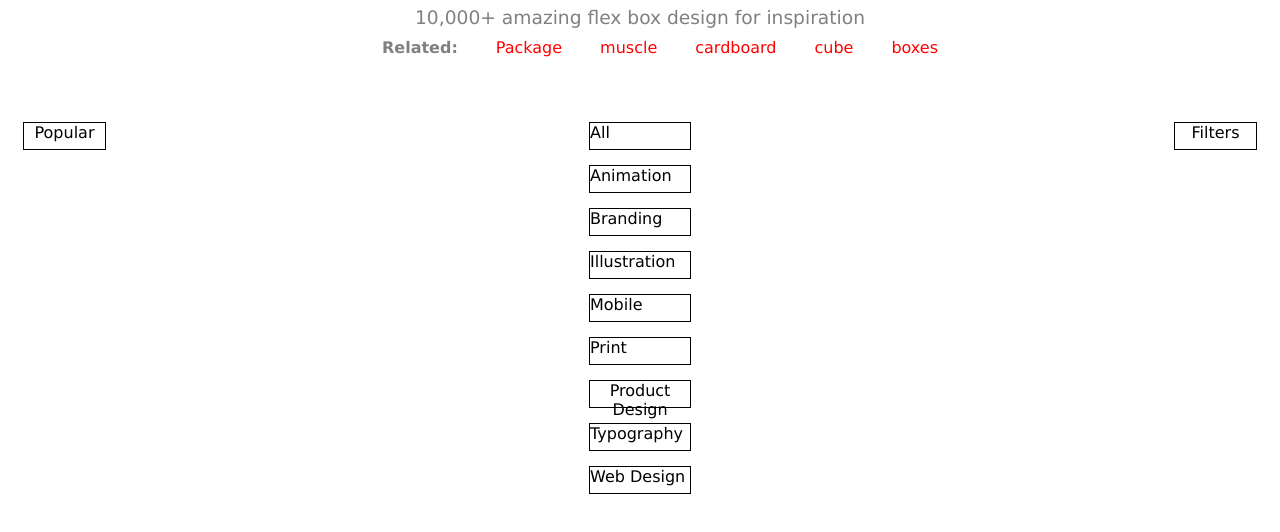
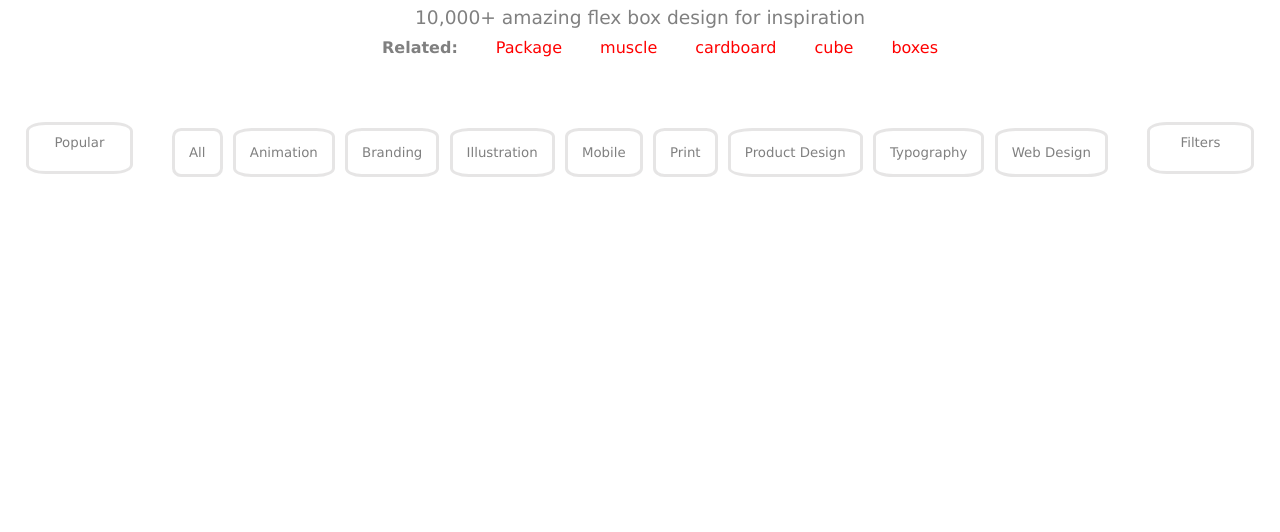
Before and after one commit to andrewb1991/WD-PT, a plain HTML site: page M1/M1D7/ESERCITAZIONE/BUILD/MOCKUP/index.html in a window 1280 px wide. Shown: the part 70-602 px from the top of the page. Drawn offline with Linux system fonts and the light colour scheme.

Commit message:
26 10 2022

```diff
--- a/M1/M1D7/ESERCITAZIONE/BUILD/MOCKUP/index.html
+++ b/M1/M1D7/ESERCITAZIONE/BUILD/MOCKUP/index.html
@@ -26,8 +26,9 @@
     </header>
     <section class="nav2">
         <div id="subtitle2">Popular</div>
-    <nav  id="subtitle3">
-        <span >All</span>
+        <nav id="subtitle3">
+            <div class="sub_block">
+                <span>All</span>
                 <span>Animation</span>
                 <span>Branding</span>
                 <span>Illustration</span>
@@ -36,8 +37,22 @@
                 <span>Product Design</span>
                 <span>Typography</span>
                 <span>Web Design</span>
+
+            </div>
         </nav>
         <div id="subtitle2">Filters</div>
+    </section>
+    <section class="nav3">
+        <!-- DIV 1 COMPRENDE FOTO E DIDASCALIA
+        DIDASCALIA COMPRENDE DUE DIV: UNO CON LOGO NOME E CATEGORIA --- UNO CON LOGO LIKE N LIKE LOGO VIEWS N VIEWS -->
+<div class="navcard">
+    <div class="navfoto">
+
+    </div>
+    <div class="navinfo">
+
+    </div>
+</div>
 
     </section>
 </body>
--- a/M1/M1D7/ESERCITAZIONE/BUILD/MOCKUP/style.css
+++ b/M1/M1D7/ESERCITAZIONE/BUILD/MOCKUP/style.css
@@ -40,25 +40,66 @@ cursor: pointer;
 
 .nav2 {
     width: 100%;
-    height: 300px;
+    height: 100px;
     display: flex;
-    justify-content: space-between;
+    justify-content: space-around;
+    color: grey;
+    font-size: 10pt;
 }
 
 #subtitle2 {
     margin: 15px;
-    border: 1px solid black;
+    border: 3px solid rgba(124, 122, 122, 0.192);
+    padding: 10px;
+    border-radius: 18%;
     height: 26px;
     width: 81px;
     text-align: center;
+    transition: border 1.6s ease;
+    transition: color 0.4s ease-in-out;
+
 }
 
-#subtitle3 > span {
+#subtitle3  {
     margin: 15px;
-    border: 1px solid black;
-    height: 26px;
-    width: 100px;
-    text-align: center;
     display: flex;
-    justify-content: space-between;
+    justify-content: flex-start;
+    flex-direction: row;
+    height: 60px;
+    align-items: center;
 }
+
+.sub_block > span {
+border: 3px solid rgba(124, 122, 122, 0.192);
+margin: 3px;
+color: grey;
+border-radius: 18%;
+padding: 3px;
+padding: 14px;
+transition: border 0.5s ease-in-out;
+transition: color 0.5s ease-in-out;
+
+}
+
+#subtitle2:hover {
+    border: 3px solid rgba(227, 83, 83, 0.563);
+    cursor: pointer;
+    color: black;
+}
+
+.sub_block > span:hover {
+border: 3px solid grey;
+color: black;
+font-size: bold;
+cursor: pointer;
+
+}
+
+.nav3 {
+width: 100%;
+
+}
+
+.navcard {
+
+}
```
Lines whose indentation alone changed are shown as unchanged.
